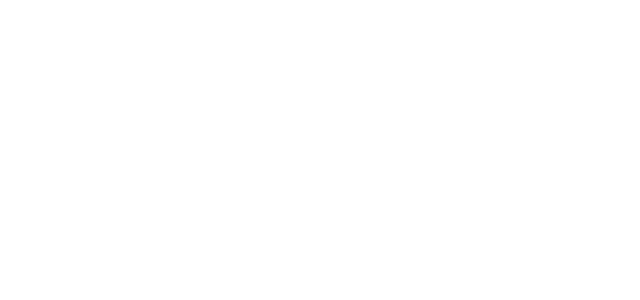
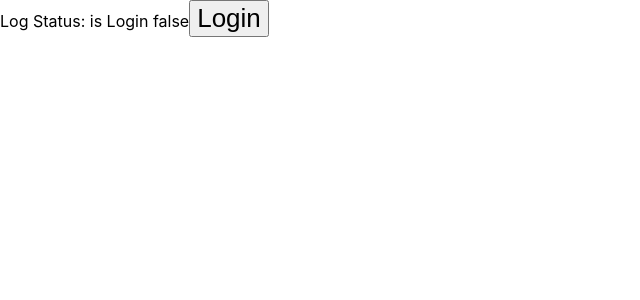
Before and after one commit to hehoku/retype, a React (Vite) app: page /conditional-render in a window 1280 px wide. Before the commit this address had no page. Shown: the top 300 px of the page, without its empty margins (0-640 px from the left). Built offline with nearby package versions, Linux system fonts and the light colour scheme.

Commit message:
feat: add conditional render

```diff
--- a/src/App.tsx
+++ b/src/App.tsx
@@ -15,6 +15,7 @@
         <Link to="/props">Props Type</Link>
         <Link to="/state">State Type</Link>
         <Link to="/event">Event Type</Link>
+        <Link to="/conditional-render">Conditional Render</Link>
       </nav>
     </div>
   );
--- a/src/main.tsx
+++ b/src/main.tsx
@@ -1,13 +1,15 @@
-import React from "react";
 import ReactDOM from "react-dom/client";
 import { BrowserRouter, Routes, Route } from "react-router-dom";
+
 import App from "./App";
 import TypeState from "./routes/type-state";
 import Jsx from "./routes/jsx";
 import PropElement from "./routes/props";
-import "./index.css";
 import StateType from "./routes/state";
 import Toggle from "./routes/event-type";
+import LoginControl from "./routes/conditional-render";
+
+import "./index.css";
 
 ReactDOM.createRoot(document.getElementById("root")!).render(
   <BrowserRouter>
@@ -18,6 +20,7 @@
       <Route path="/props" element={<PropElement />} />
       <Route path="/state" element={<StateType />} />
       <Route path="/event" element={<Toggle />} />
+      <Route path="/conditional-render" element={<LoginControl />} />
     </Routes>
   </BrowserRouter>
 );
--- /dev/null
+++ b/src/routes/conditional-render.tsx
@@ -0,0 +1,42 @@
+import { MouseEventHandler, useState } from "react";
+
+interface ClickEvent {
+  onClick: MouseEventHandler<HTMLButtonElement>;
+}
+
+const LoginButton = (props: ClickEvent) => {
+  return <button onClick={props.onClick}>Login</button>;
+};
+
+const LogoutButton = (props: ClickEvent) => {
+  return <button onClick={props.onClick}>Logout</button>;
+};
+
+const LoginControl = () => {
+  const [isLoggedIn, setIsLoggedIn] = useState(false);
+
+  const handleLoginClick = () => {
+    setIsLoggedIn(true);
+  };
+
+  const handleLogoutClick = () => {
+    setIsLoggedIn(false);
+  };
+
+  let button: JSX.Element;
+
+  if (isLoggedIn) {
+    button = <LogoutButton onClick={handleLogoutClick} />;
+  } else {
+    button = <LoginButton onClick={handleLoginClick} />;
+  }
+
+  return (
+    <div>
+      Log Status: is Login {isLoggedIn ? "true" : "false"}
+      {button}
+    </div>
+  );
+};
+
+export default LoginControl;
```
